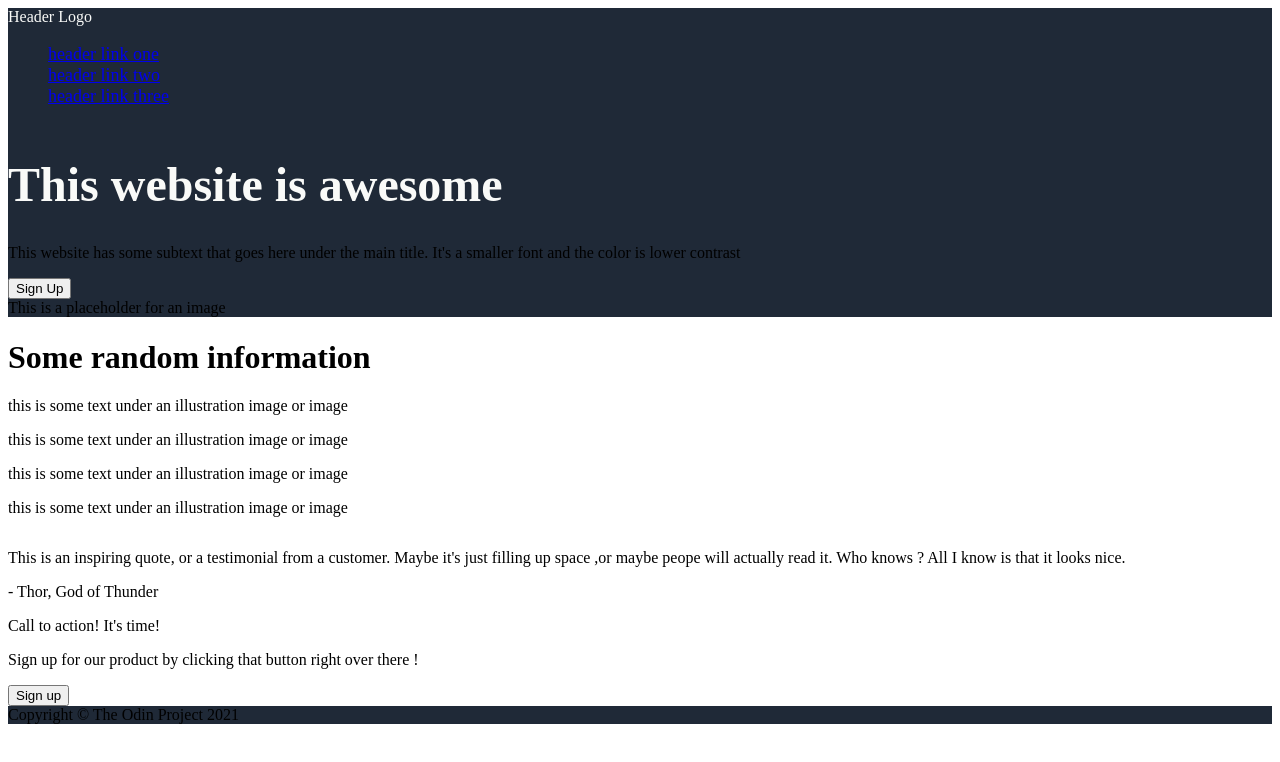
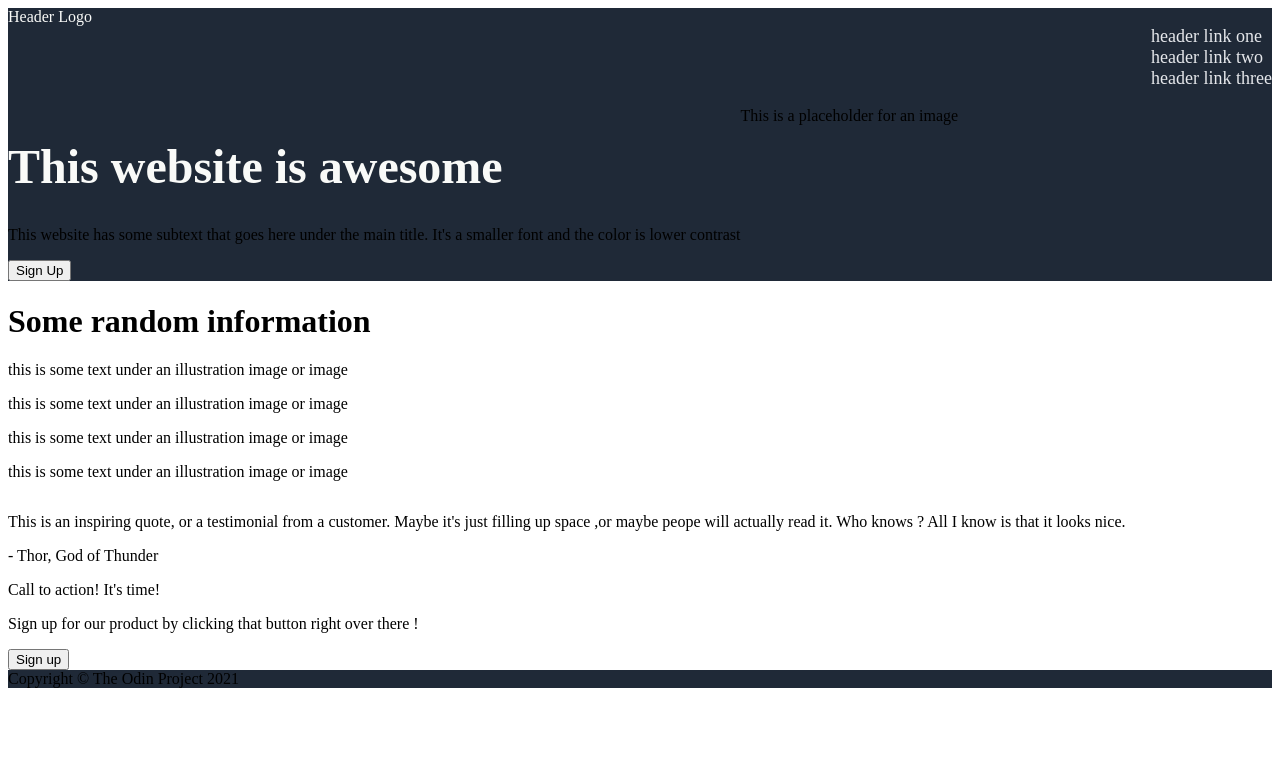
Before and after one commit to Jason-Kawala/TOP-FirstFromScratch, a plain HTML site: page index.html in a window 1280 px wide. Drawn offline with Linux system fonts and the light colour scheme.

Commit message:
first flexbox

```diff
--- a/model/style.css
+++ b/style.css
@@ -9,6 +9,11 @@
 
 .upper, .header, .footer {
     background-color: #1F2937;
+    display: flex;
+}
+
+.header {
+    justify-content: space-between;
 }
 
 .title h1 {
@@ -28,5 +33,10 @@
 
 ul {
     list-style-type: none;
+}
+
+a {
     text-decoration: none;
+    font-size: 18px;
+    color: #E5E7EB;
 }
```
Also changed, not shown: index.html (renamed from model/index.html).
